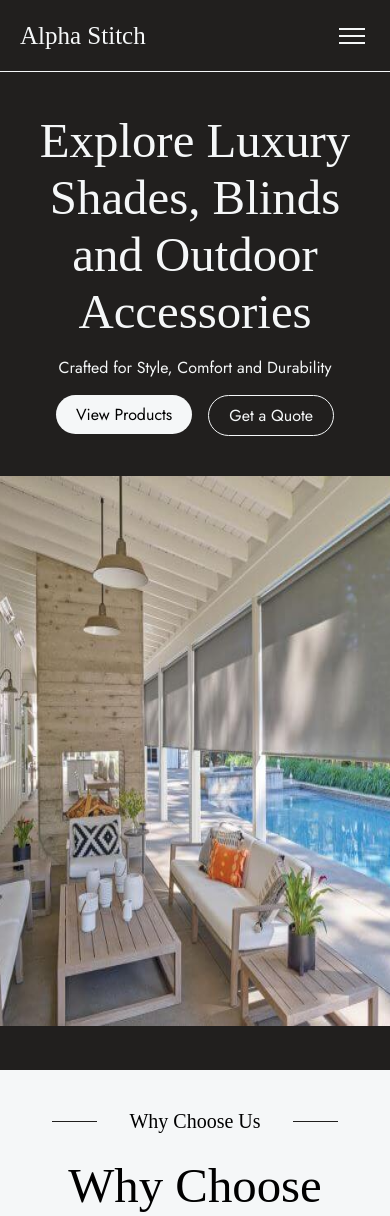
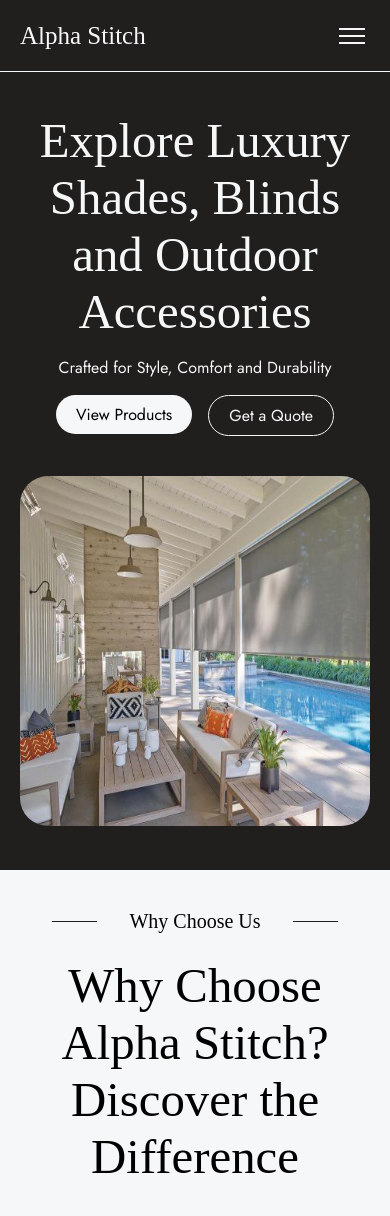
Before and after one commit to MarkMusili/AlphaStitch, a Django app: page / in a window 390 px wide; the page is wider, and only the part inside the window is pictured. Shown: the top 1216 px of that part. Run offline with Django 5.2, Linux system fonts and the light colour scheme; data that the repository does not hold is empty; some web fonts are replaced.

Commit message:
Minor fix

```diff
--- a/main/static/main/css/home.css
+++ b/main/static/main/css/home.css
@@ -319,17 +319,25 @@
         align-items: center;
         flex-direction: column;
     }
+    .process .container ul {
+        align-self: flex-start;
+    }
     .items {
         flex-direction: column;
     }
     .product_list {
         gap: 20px;
+        max-width: 600px;
     }
     .product_item {
         flex: 0 0 calc((100% - 40px) / 2);
     }
 }
-@media (max-width: 768px) {
+@media (max-width: 425px) {
+    .container img {
+        width: 100%;
+        height: 350px;
+    }
     .product_list {
         max-width: 300px;
     }
```
